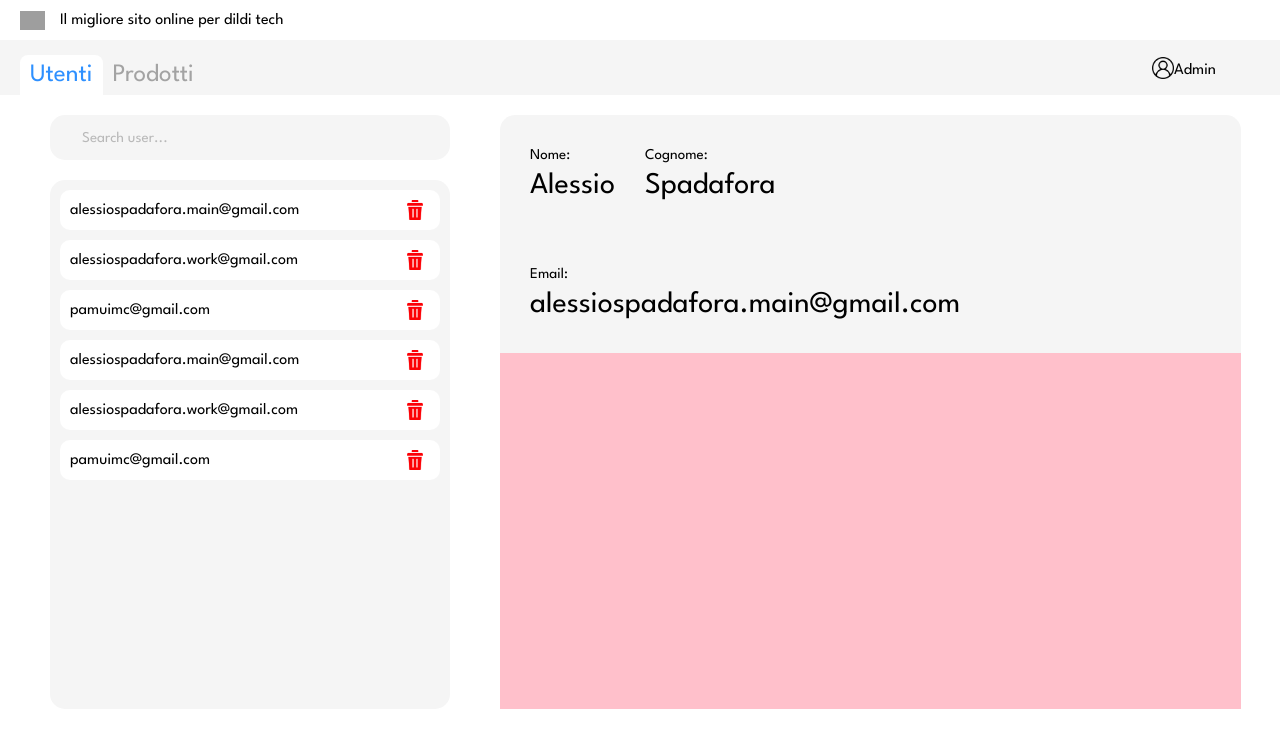
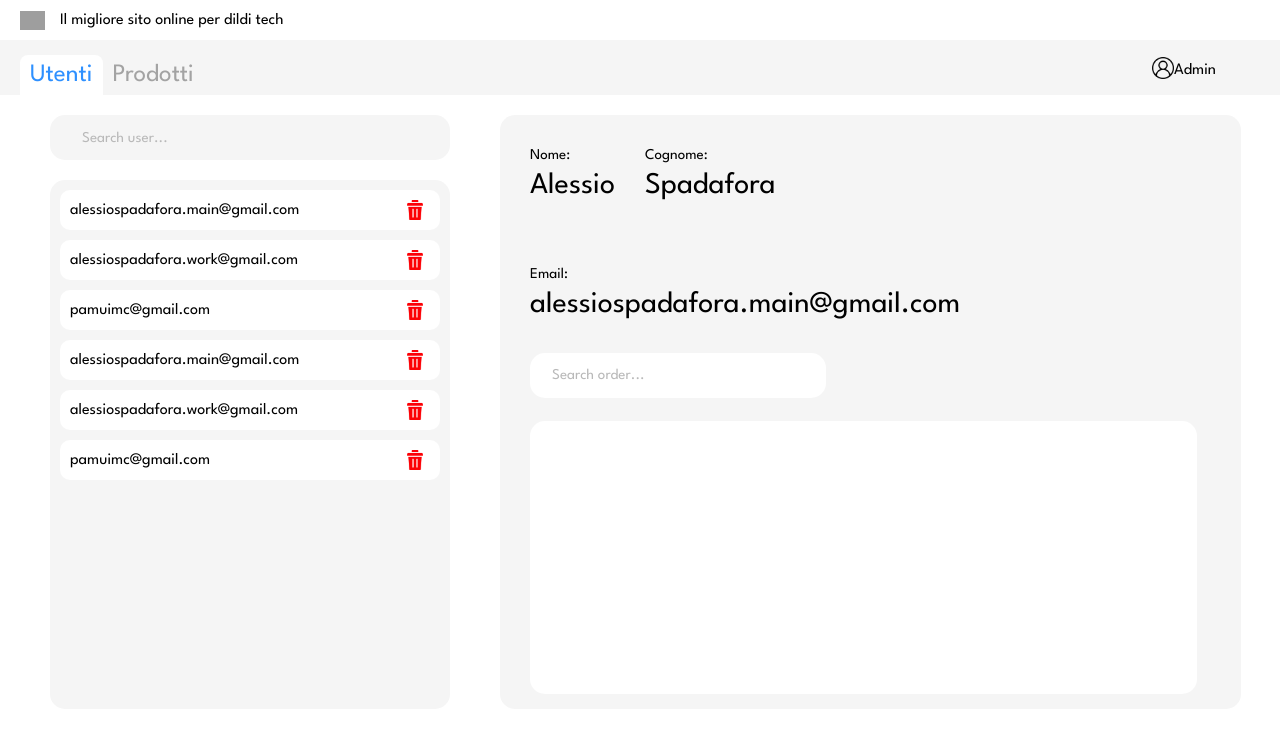
Before and after one commit to AlessioSpd/piattaproj, an Angular app: page /admin in a window 1280 px wide. Shown: the top 748 px of the page. Built offline with nearby package versions, Linux system fonts and the light colour scheme; grey boxes are pictures that could not be loaded.

Commit message:
update admin page user detail

```diff
--- a/src/app/components/admin-page/admin-page.component.html
+++ b/src/app/components/admin-page/admin-page.component.html
@@ -28,7 +28,7 @@
                 </div>
             </div>
             <div class="adminPageContainer__contentPanelContainer__contentPanel__userDetailContainer">
-                <div class="adminPageContainer__contentPanelContainer__contentPanel__userDetailContainer__userDetailPanel" (click)="openUserDetail(1)" *ngIf="userDetailsFlag">
+                <div class="adminPageContainer__contentPanelContainer__contentPanel__userDetailContainer__userDetailPanel" *ngIf="userDetailsFlag">
 
                     <div class="adminPageContainer__contentPanelContainer__contentPanel__userDetailContainer__userDetailPanel__name-surnameInfoContainer">
                         <div class="infoContainer">
@@ -49,9 +49,14 @@
                     </div>
 
                     <div class="adminPageContainer__contentPanelContainer__contentPanel__userDetailContainer__userDetailPanel__userOrderContainer">
-                        <div class="adminPageContainer__contentPanelContainer__contentPanel__userDetailContainer__userDetailPanel__userOrderContainer__searchInput"></div>
+                        <div class="adminPageContainer__contentPanelContainer__contentPanel__userDetailContainer__userDetailPanel__userOrderContainer__searchInputContainer">
+                            <div class="adminPageContainer__contentPanelContainer__contentPanel__userDetailContainer__userDetailPanel__userOrderContainer__searchInputContainer__inputContainer">
+                                <input type="text" [placeholder]="'Search order...'">
+                            </div>
+                        </div>
                         <div class="adminPageContainer__contentPanelContainer__contentPanel__userDetailContainer__userDetailPanel__userOrderContainer__itemListContainer">
-                            <div class="adminPageContainer__contentPanelContainer__contentPanel__userDetailContainer__userDetailPanel__userOrderContainer__itemListContainer__item"></div>
+                            <div class="adminPageContainer__contentPanelContainer__contentPanel__userDetailContainer__userDetailPanel__userOrderContainer__itemListContainer__itemListPanel"></div>
+                            <div class="adminPageContainer__contentPanelContainer__contentPanel__userDetailContainer__userDetailPanel__userOrderContainer__itemListContainer__itemListPanel__item"></div>
                         </div>
                     </div>
                 </div>
--- a/src/app/components/admin-page/admin-page.component.scss
+++ b/src/app/components/admin-page/admin-page.component.scss
@@ -168,7 +168,52 @@
                     &__userOrderContainer {
                         width: 100%;
                         height: 60%;
-                        background-color: pink;
+                        @include flex_display(center, flex-start, column);
+
+                        &__searchInputContainer {
+                            width: 100%;
+                            height: 15%;
+
+                            &__inputContainer {
+                                width: 40%;
+                                height: 45px;
+                                background-color: white;
+                                border-radius: 15px;
+                                margin-left: 30px;
+                                @include flex_display();
+
+                                & > input {
+                                    margin-left: 20px;
+                                    margin-right: 30px;
+                                    width: 100%;
+                                    height: 80%;
+                                    outline: none;
+                                    border: none;
+                                    background-color: transparent;
+                                    font-family: $main_font;
+                                    font-size: 15px;
+
+                                    &::placeholder {
+                                        color: #b9b9b9;
+                                    }
+                                }
+
+                            }
+                        }
+
+                        &__itemListContainer {
+                            width: 100%;
+                            height: 85%;
+                            @include flex_display(flex-start);
+
+                            &__itemListPanel {
+                                margin-left: 30px;
+                                width: 90%;
+                                height: 90%;
+                                background-color: $background-panel-color;
+                                border-radius: 15px;
+                            }
+                        }
                     }
                 }
             }
```
